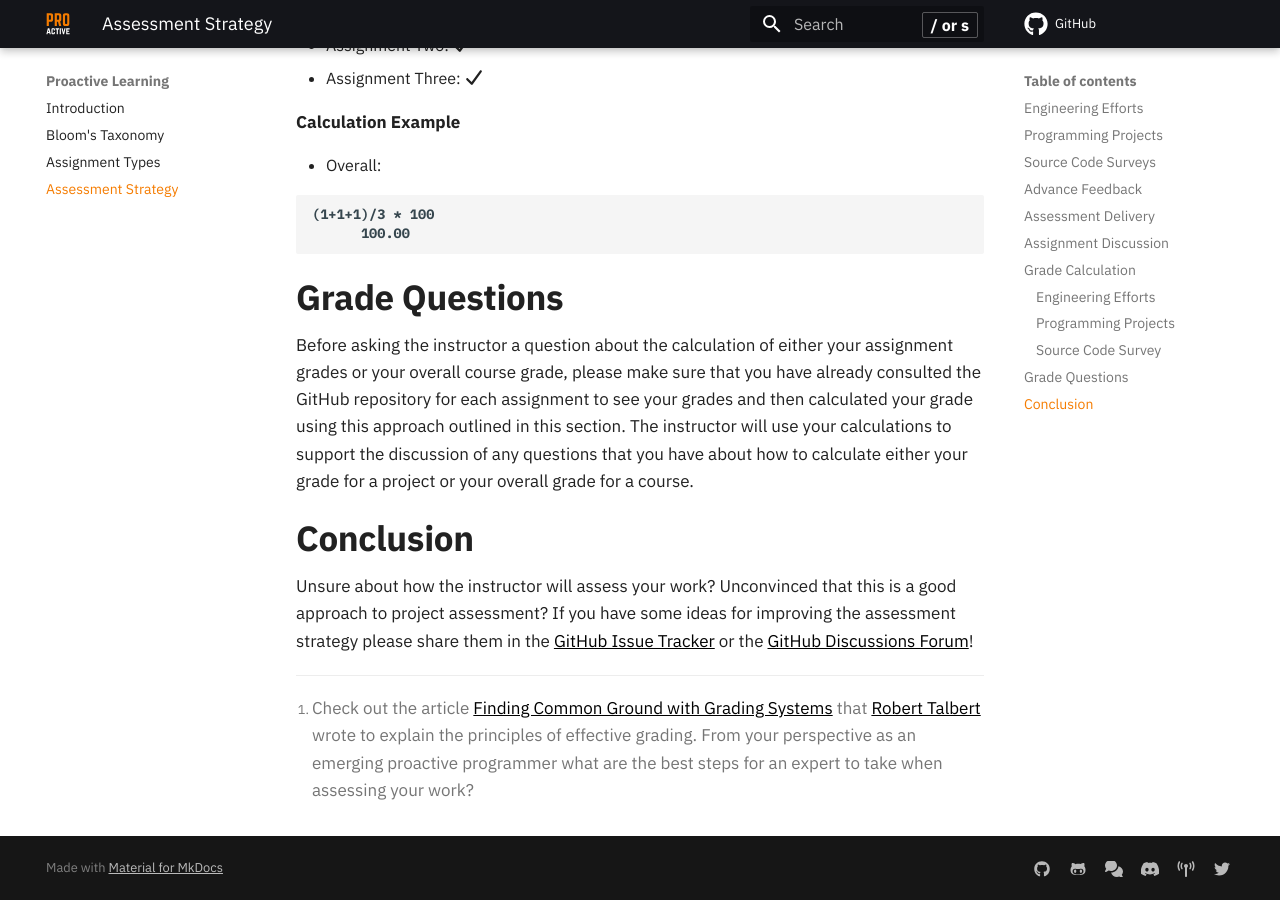
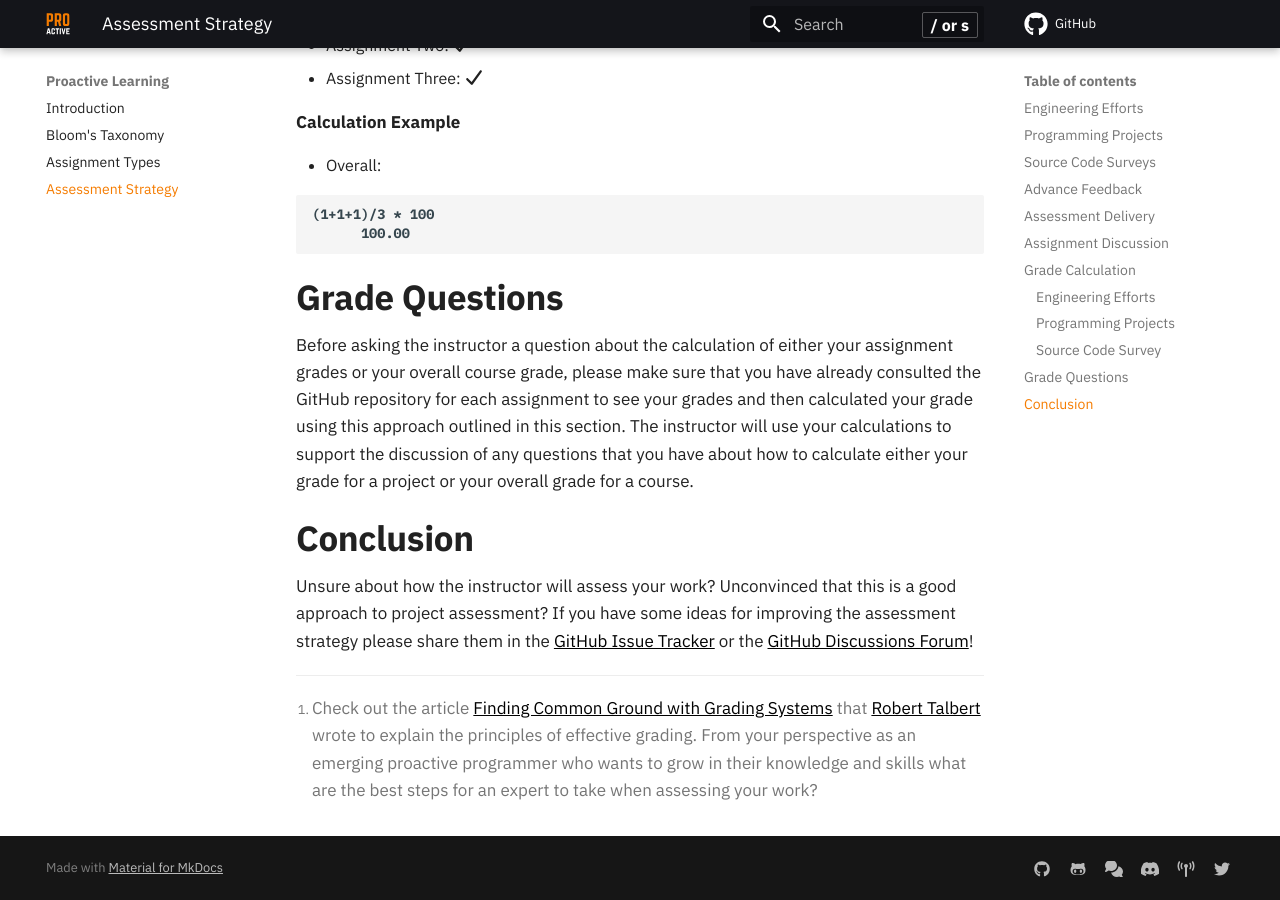
Before and after one commit to ProactiveProgrammers/www.proactiveprogrammers.com, an MkDocs documentation site: the page built from docs/proactive-learning/assessment-strategy.md, in a window 1280 px wide and 900 px high, scrolled down 5438 px. Built offline with MkDocs 1.6.1 and Material for MkDocs 9.7.7, drawn with Linux system fonts in a browser that asks for light colours; comment, search, counter and statistics services are not loaded; some of the changed text lies outside the part shown.

Commit message:
fix: Improve the footnote at the bottom of assessment-strategy.

```diff
--- a/docs/proactive-learning/assessment-strategy.md
+++ b/docs/proactive-learning/assessment-strategy.md
@@ -263,5 +263,5 @@ Forum](https://github.com/ProactiveProgrammers/www.proactiveprogrammers.com/disc
   Systems](https://rtalbert.org/finding-common-ground-with-grading-systems/)
   that [Robert Talbert](https://rtalbert.org/) wrote to explain the principles
   of effective grading. From your perspective as an emerging proactive
-  programmer what are the best steps for an expert to take when assessing your
-  work?
+  programmer who wants to grow in their knowledge and skills what are the best
+  steps for an expert to take when assessing your work?
```
Also changed, not shown: other parts of docs/proactive-learning/assessment-strategy.md (+1 -1 lines).
